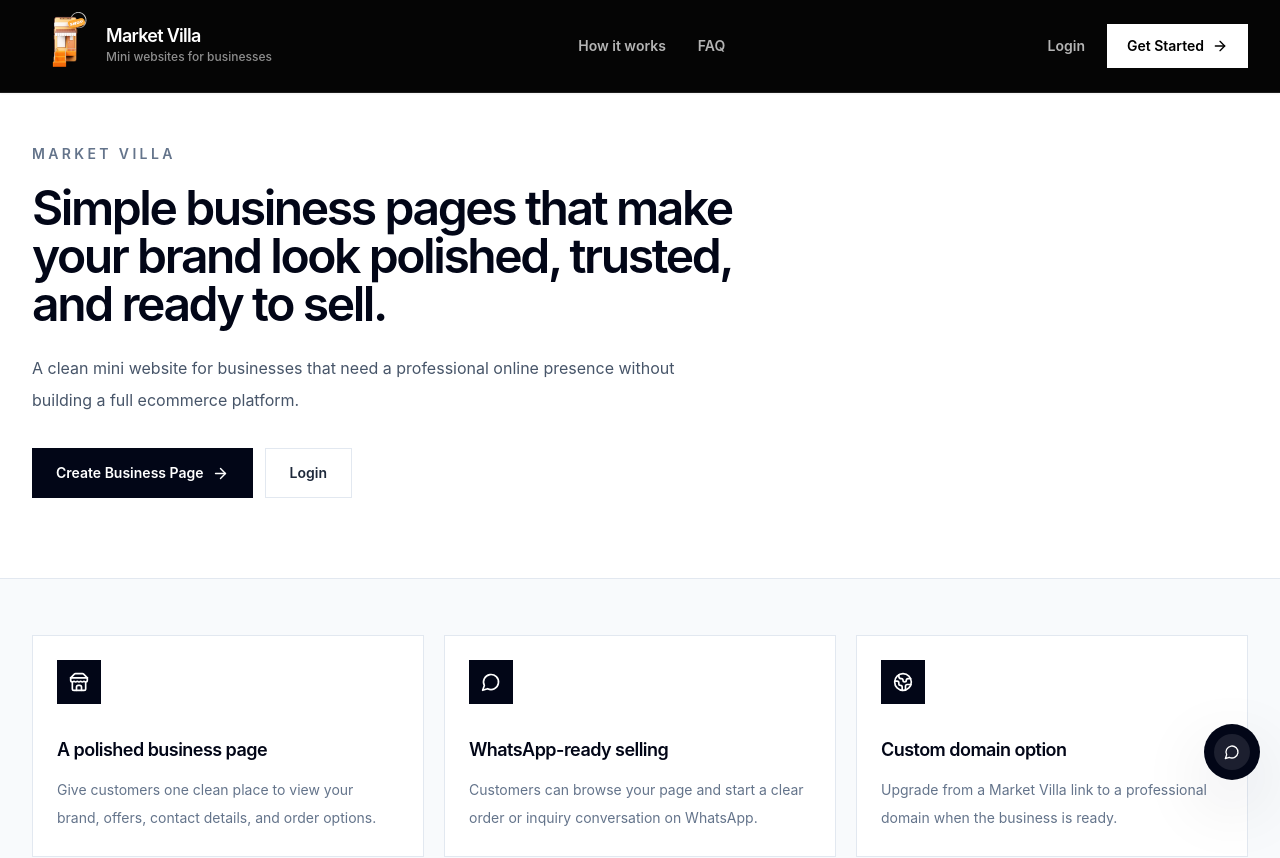
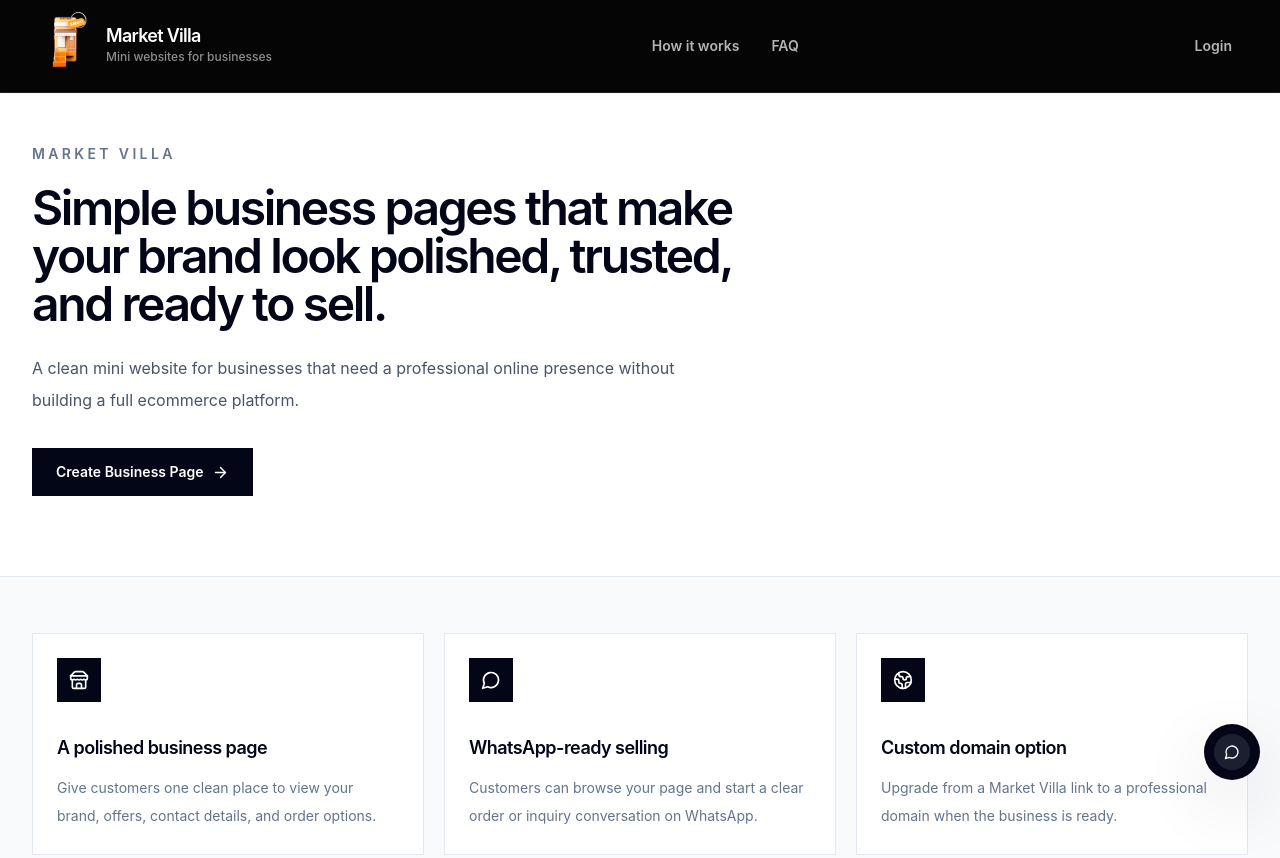
Before and after one commit to hexernft/Market-Villa, a Next.js app: page / in a window 1280 px wide. Shown: the top 858 px of the page. Built offline with nearby package versions, Linux system fonts and the light colour scheme.

Commit message:
Remove get started from navbar

```diff
--- a/app/page.tsx
+++ b/app/page.tsx
@@ -70,13 +70,6 @@ export default function Home() {
                 >
                   Create Business Page
                   <ArrowRight size={17} />
-                </Link>
-
-                <Link
-                  href="/login"
-                  className="inline-flex items-center justify-center border border-slate-200 bg-white px-6 py-3.5 text-sm font-semibold text-slate-800 hover:bg-slate-50"
-                >
-                  Login
                 </Link>
               </div>
             </div>
--- a/components/PlatformNavbar.tsx
+++ b/components/PlatformNavbar.tsx
@@ -1,6 +1,5 @@
 import Image from "next/image";
 import Link from "next/link";
-import { ArrowRight } from "lucide-react";
 import { BRAND } from "@/lib/brand";
 
 const navItems = [
@@ -57,14 +56,6 @@ export function PlatformNavbar() {
           >
             Login
           </Link>
-
-          <Link
-            href="/signup"
-            className="inline-flex items-center gap-2 bg-white px-5 py-3 text-sm font-semibold text-black hover:bg-slate-200"
-          >
-            Get Started
-            <ArrowRight size={16} />
-          </Link>
         </div>
       </div>
     </header>
```
